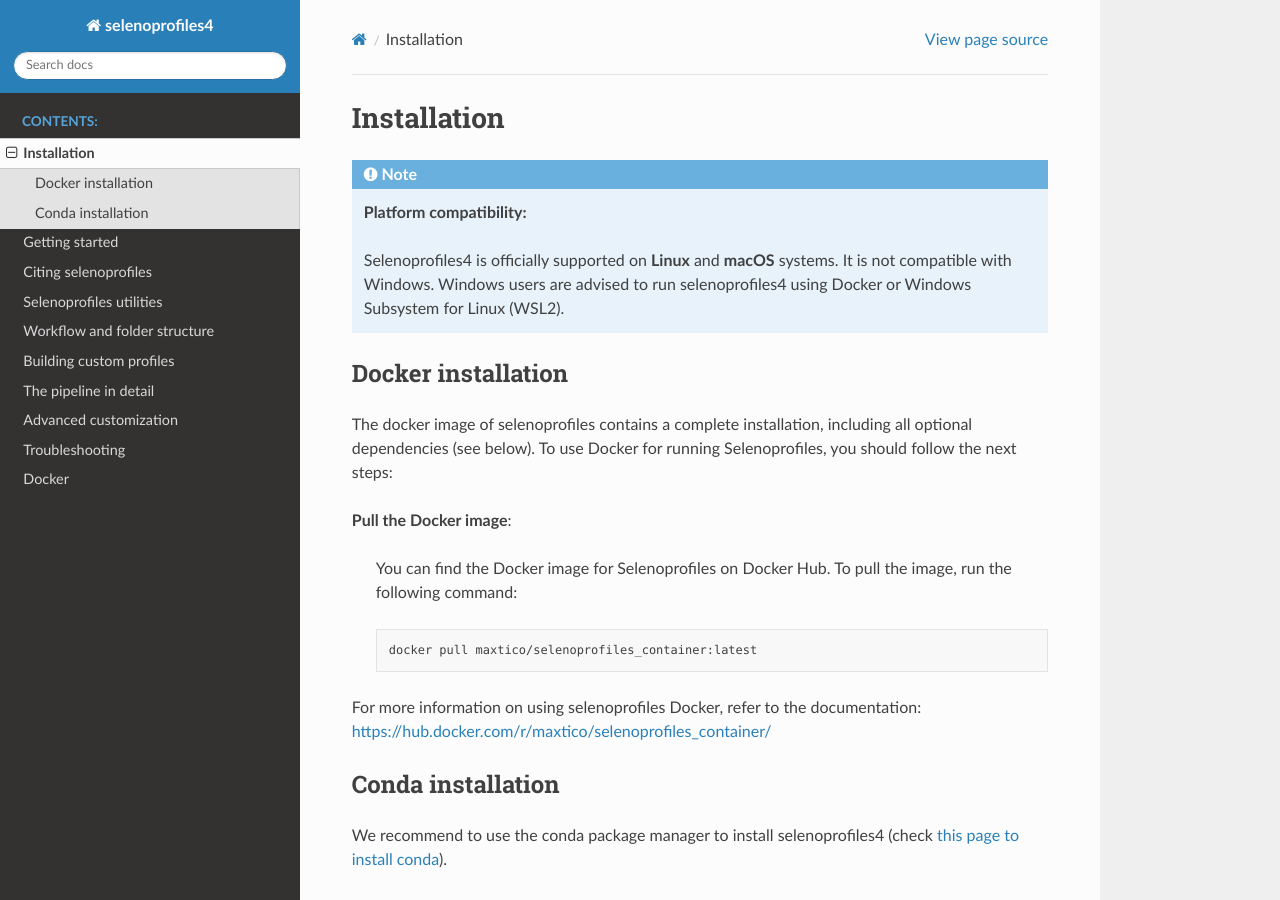
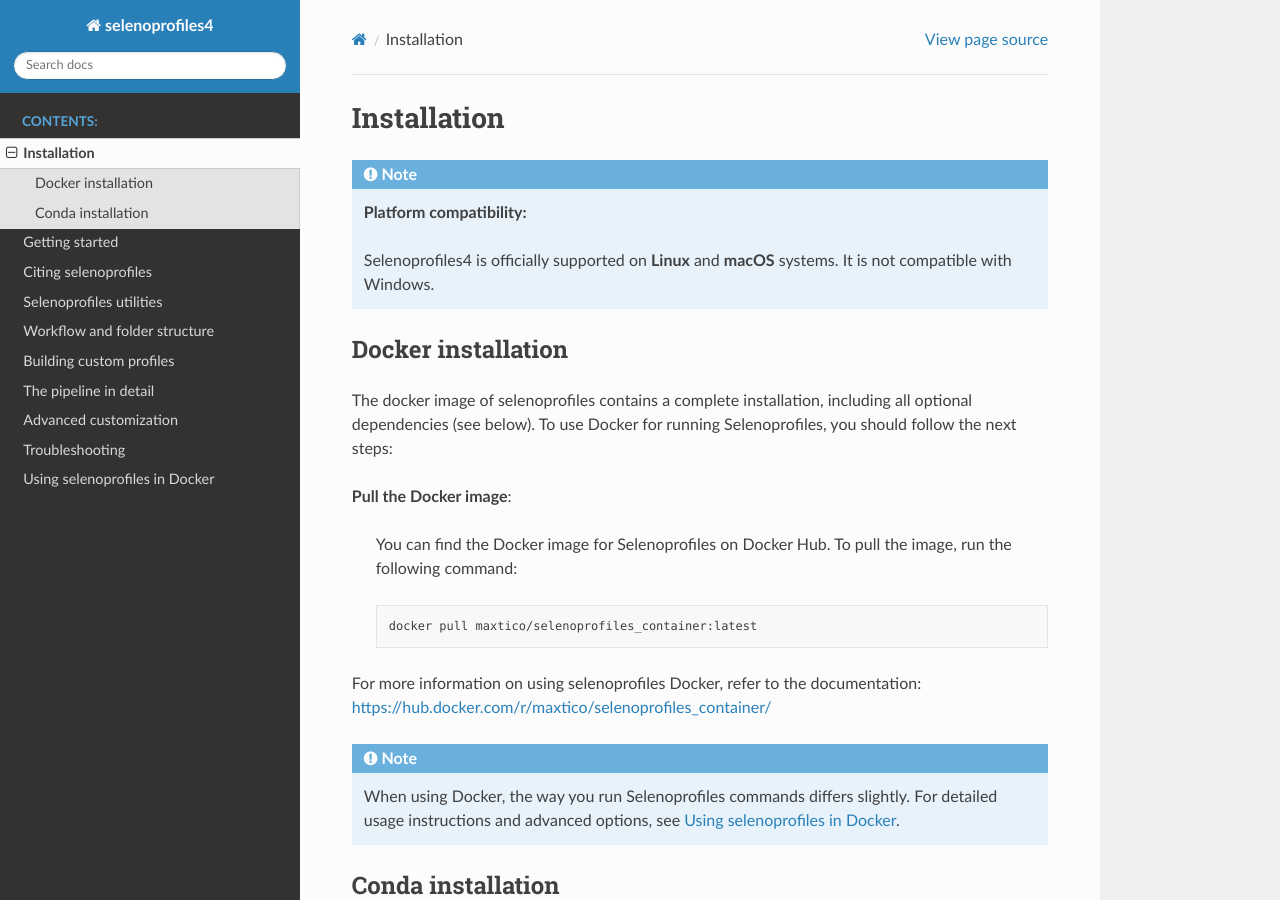
Before and after one commit to marco-mariotti/selenoprofiles4, a Sphinx documentation site: the page built from docs/installation.rst, in a window 1280 px wide and 900 px high. Built offline with Sphinx 7.4.7 and the Read the Docs theme 3.1.0, drawn with Linux system fonts in a browser that asks for light colours.

Commit message:
Docker usage documentation
Slight changes in docker usage and installation

```diff
--- a/docs/docker.rst
+++ b/docs/docker.rst
@@ -1,5 +1,7 @@
-Docker
-======
+.. _docker_usage:
+
+Using selenoprofiles in Docker
+==============================
 
 Pull the image
 --------------
--- a/docs/installation.rst
+++ b/docs/installation.rst
@@ -7,7 +7,6 @@
 
   Selenoprofiles4 is officially supported on **Linux** and **macOS** systems.
   It is not compatible with Windows.
-  Windows users are advised to run selenoprofiles4 using Docker or Windows Subsystem for Linux (WSL2).
 
 Docker installation
 -------------------
@@ -24,6 +23,11 @@
 
 For more information on using selenoprofiles Docker, refer to the documentation:
 https://hub.docker.com/r/maxtico/selenoprofiles_container/
+
+.. note::
+
+  When using Docker, the way you run Selenoprofiles commands differs slightly.
+  For detailed usage instructions and advanced options, see :ref:`docker_usage`.
 
 Conda installation
 ------------------
```
